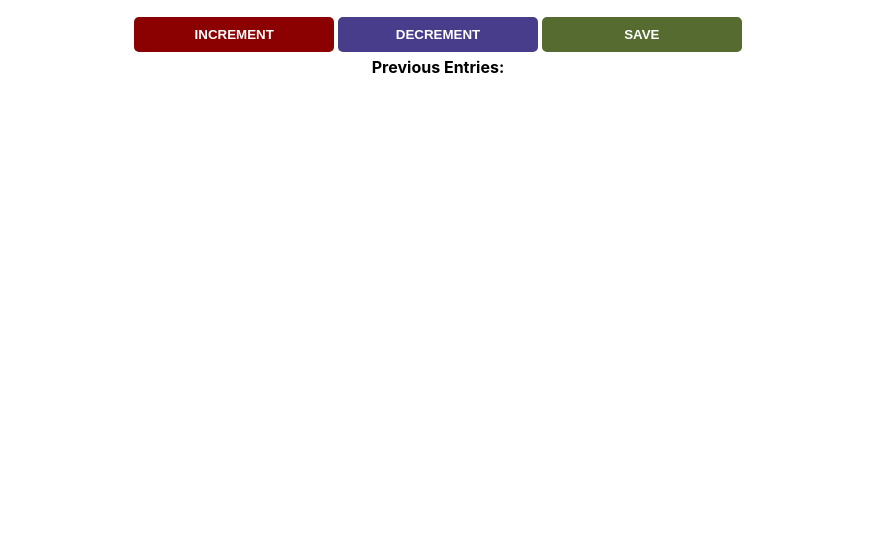
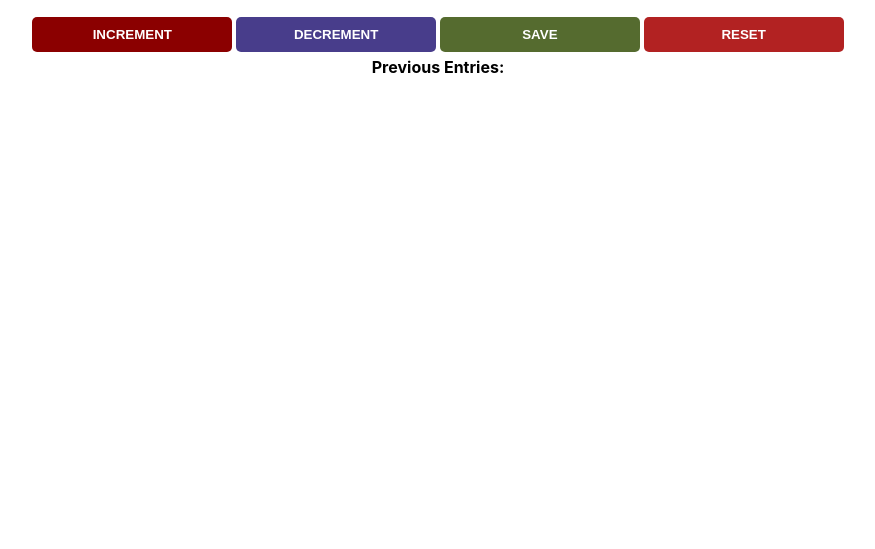
Before and after one commit to daniel2234/store-counter, a plain HTML site: page index.html in a window 1280 px wide. Shown: the part 251-800 px from the top of the page, without its empty margins (202-1077 px from the left). Drawn offline with Linux system fonts and the light colour scheme.

Commit message:
finished practicing counter dom manipulation

```diff
--- a/index.html
+++ b/index.html
@@ -15,6 +15,7 @@
   <button id="increment-btn" onclick="increment()">INCREMENT</button>
   <button id="decrement-btn" onclick="decrement()">DECREMENT</button>
   <button id="save-btn" onclick="save()">SAVE</button>
+  <button id="reset-btn" onclick="resetCounter()">RESET</button>
   <div>
     <div id="save-el">Previous Entries: </div>
   </div>
--- a/index.js
+++ b/index.js
@@ -48,7 +48,9 @@ function total() {
   totalCountEl.innerText = totalPeopleEntered
 }
 
-function createEventID() {
-  let eventID = 1
-
+function resetCounter() {
+  console.log("gets clicked on.");
+  saveEl.innerText = `Previous Entries: ${0}`
+  totalPeopleEntered = 0
+  totalCountEl.innerText = 0
 }
--- a/styles.css
+++ b/styles.css
@@ -34,7 +34,10 @@ button {
   background-color: darkslateblue;
 }
 
-
 #save-btn {
   background-color: darkolivegreen;
 }
+
+#reset-btn {
+  background-color: firebrick;
+}
```
